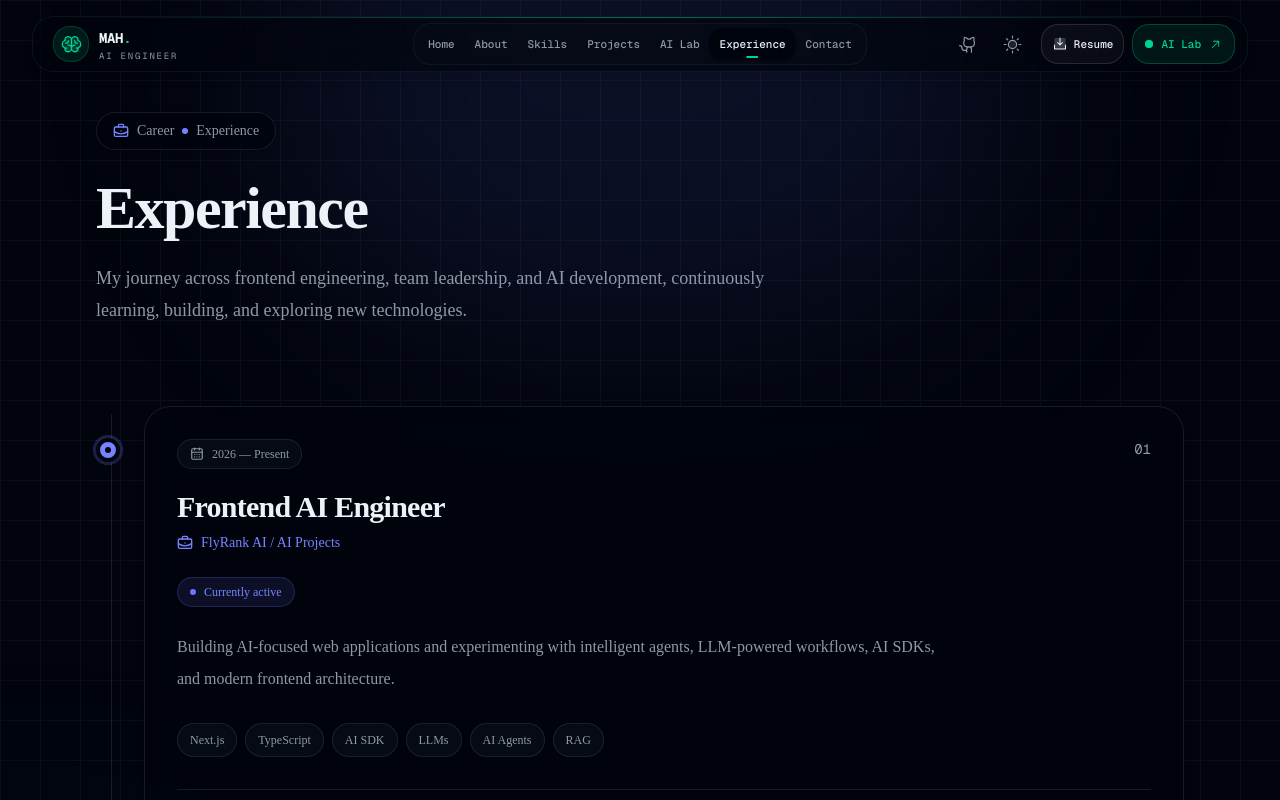
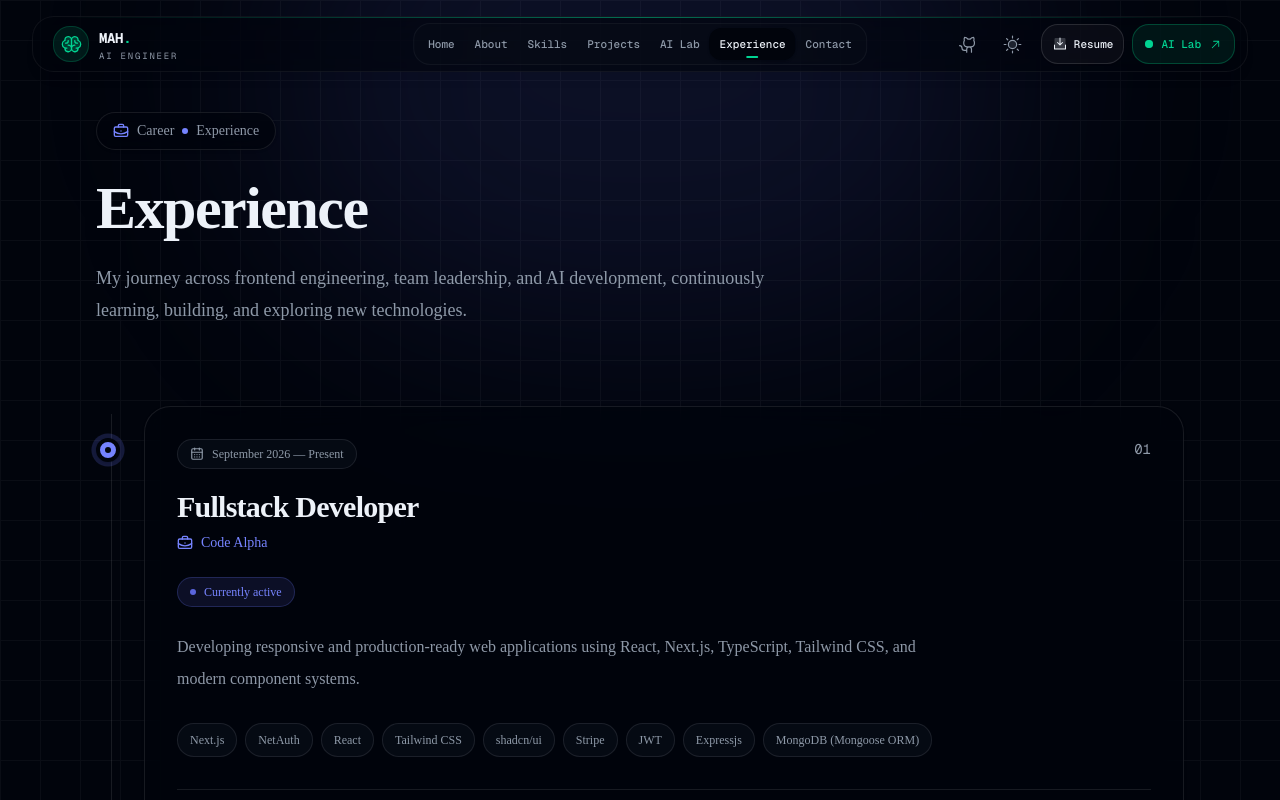
Before and after one commit to azijulhakimbd/Portfolio, a Next.js app: page /experience in a window 1280 px wide. Shown: the top 800 px of the page. Built offline with nearby package versions, Linux system fonts and the light colour scheme.

Commit message:
update:experience info

```diff
--- a/components/home/ExperienceSection.tsx
+++ b/components/home/ExperienceSection.tsx
@@ -20,7 +20,26 @@ import {
 
 const experiences = [
   {
-    period: "2026 — Present",
+    period: "September 2026 — Present",
+    role: "Fullstack Developer",
+    company: "Code Alpha",
+    description:
+      "Developing responsive and production-ready web applications using React, Next.js, TypeScript, Tailwind CSS, and modern component systems.",
+    technologies: [
+      "Next.js",
+      "NetAuth",
+      "React",
+      "Tailwind CSS",
+      "shadcn/ui",
+      "Stripe",
+      "JWT",
+      "Expressjs",
+      "MongoDB (Mongoose ORM)",
+    ],
+    current: true,
+    type: "fullstack",
+  },{
+    period: "July 2026 — September 2026",
     role: "Frontend AI Engineer",
     company: "FlyRank AI / AI Projects",
     description:
@@ -33,7 +52,7 @@ const experiences = [
       "AI Agents",
       "RAG",
     ],
-    current: true,
+    current: false,
     type: "ai",
   },
   {
```
